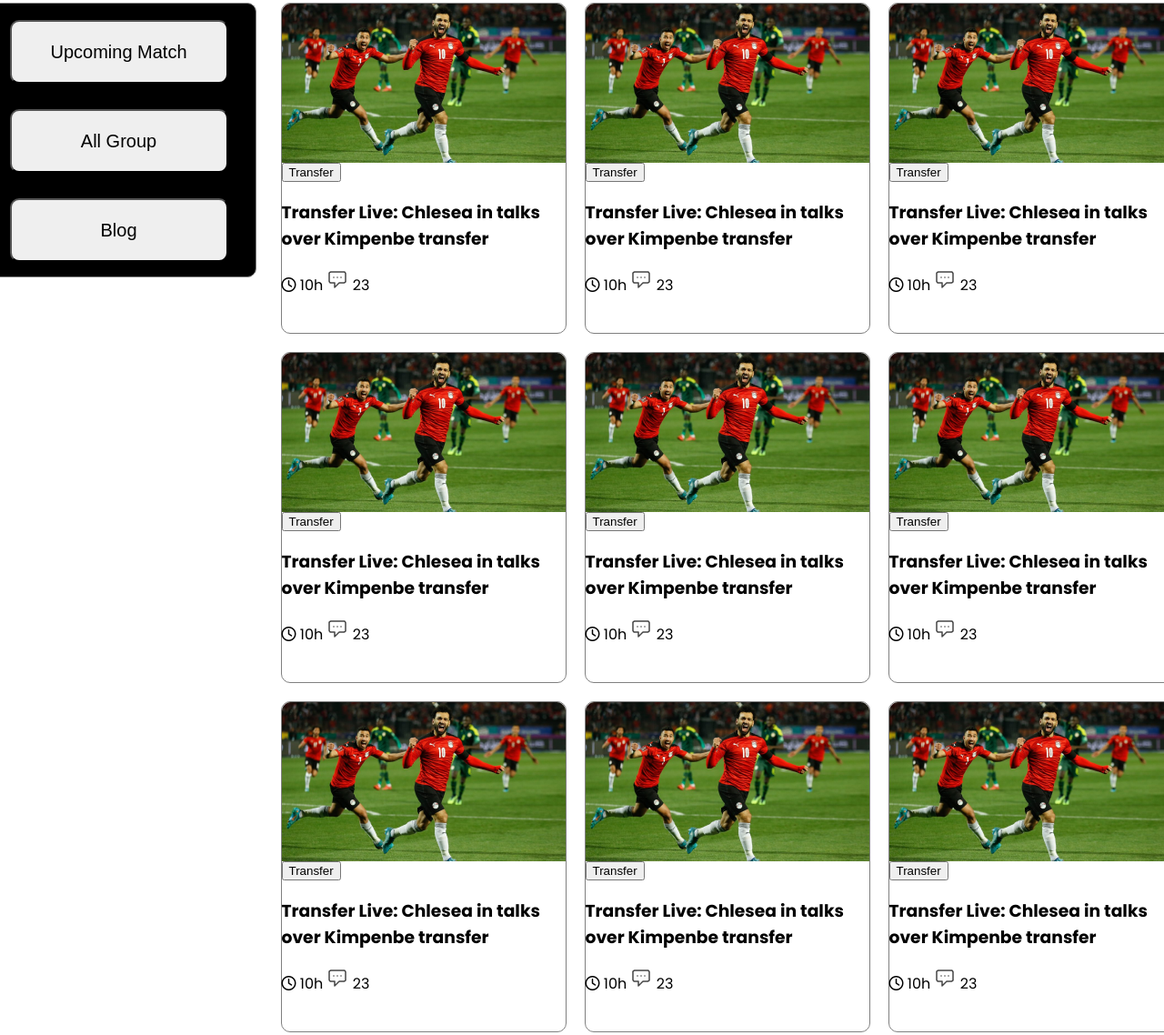
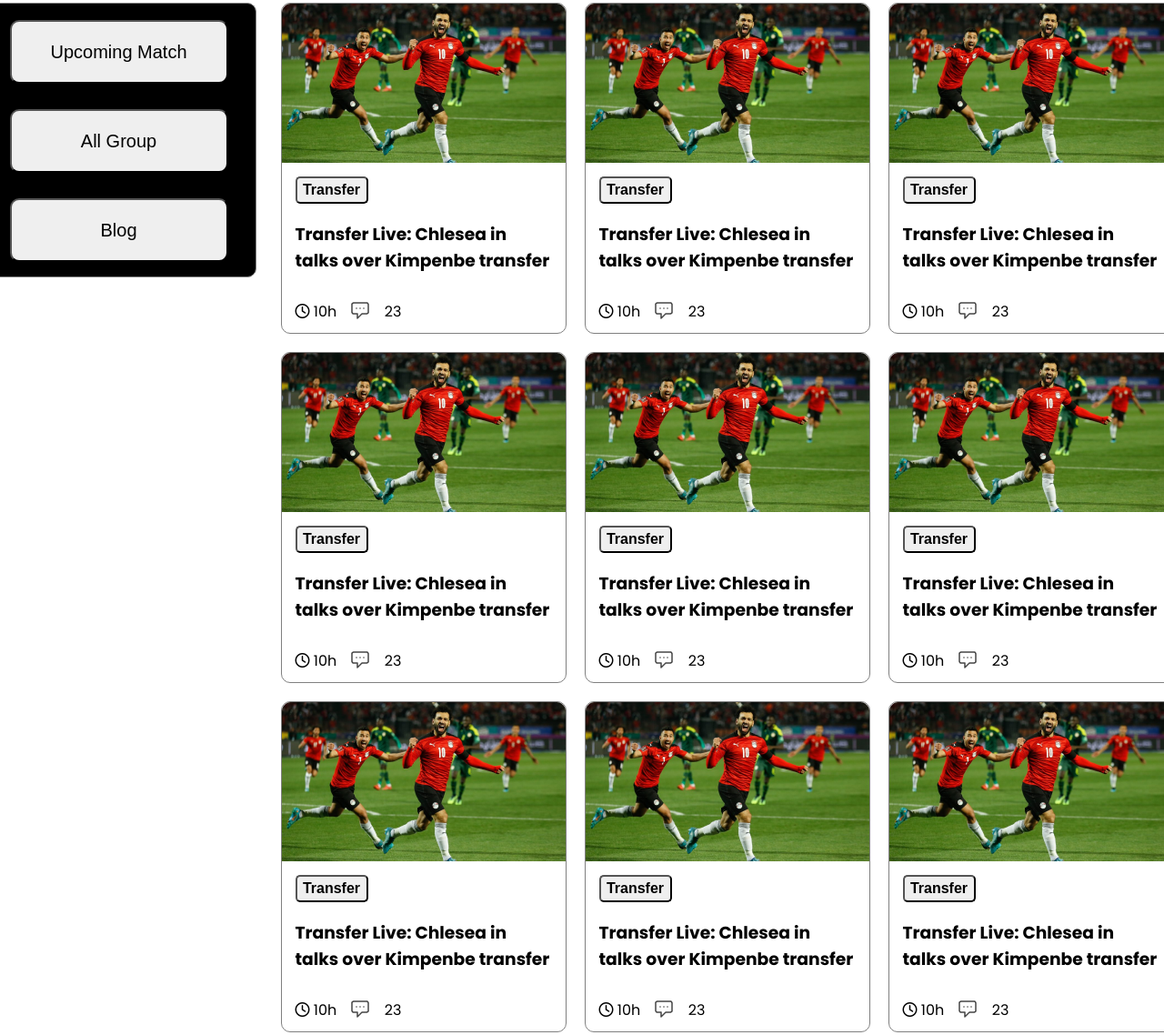
Before and after one commit to mnalambd09/world-cup--assignment-2-, a plain HTML site: page index.html in a window 1280 px wide. Shown: the part 783-1921 px from the top of the page at 91% size. Drawn offline with Linux system fonts and the light colour scheme.

Commit message:
second commit

```diff
--- a/style.css
+++ b/style.css
@@ -90,6 +90,20 @@ main{
     margin: 10px;
 
 }
+.blog-content{
+    margin:15px;
+}
+.blog-content button{
+    height: 30px;
+    border-radius: 5px;
+    width: 80px;
+    font-size: 16px;
+    font-weight: 700;
+}
+.blog-content img{
+    margin: 10px;
+    margin-bottom: -5px;
+}
 /* Blog-section end */
 /* footer start */
 .footer{
```
